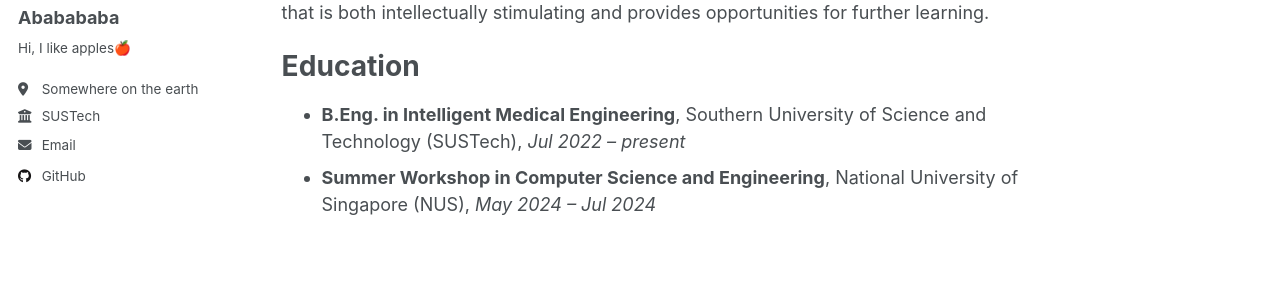
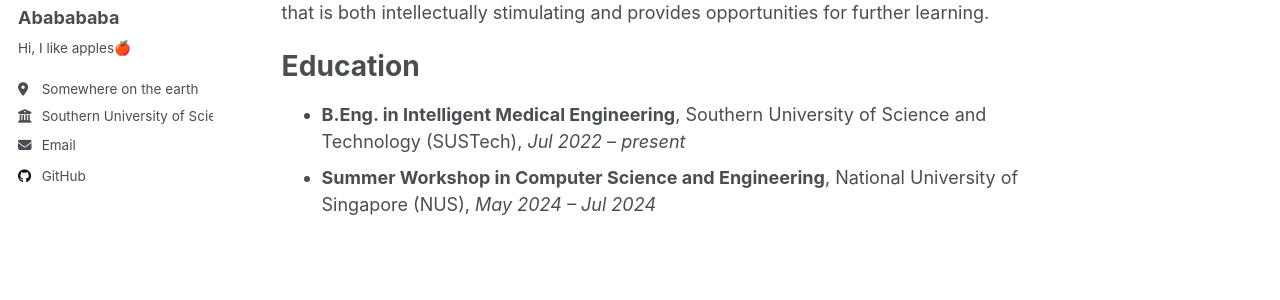
Before and after one commit to AbabababaSmart/ababababasmart.github.io, a Jekyll site: the page built from _pages/about.md, in a window 1280 px wide. Shown: the part 277-577 px from the top of the page. Built offline with Jekyll 4.4.1, drawn with Linux system fonts in a browser that asks for light colours; a script that is not in the unit is left out.

Commit message:
update config.yml

```diff
--- a/_config.yml
+++ b/_config.yml
@@ -28,7 +28,7 @@ author:
   pronouns         : # example: "she/her"
   bio              : "Hi, I like apples🍎"
   location         : "Somewhere on the earth"
-  employer         : "SUSTech"
+  employer         : "Southern University of Science and Technology"
   uri              : # URL
   email            : "12212659@mail.sustech.edu.cn"
 
```
